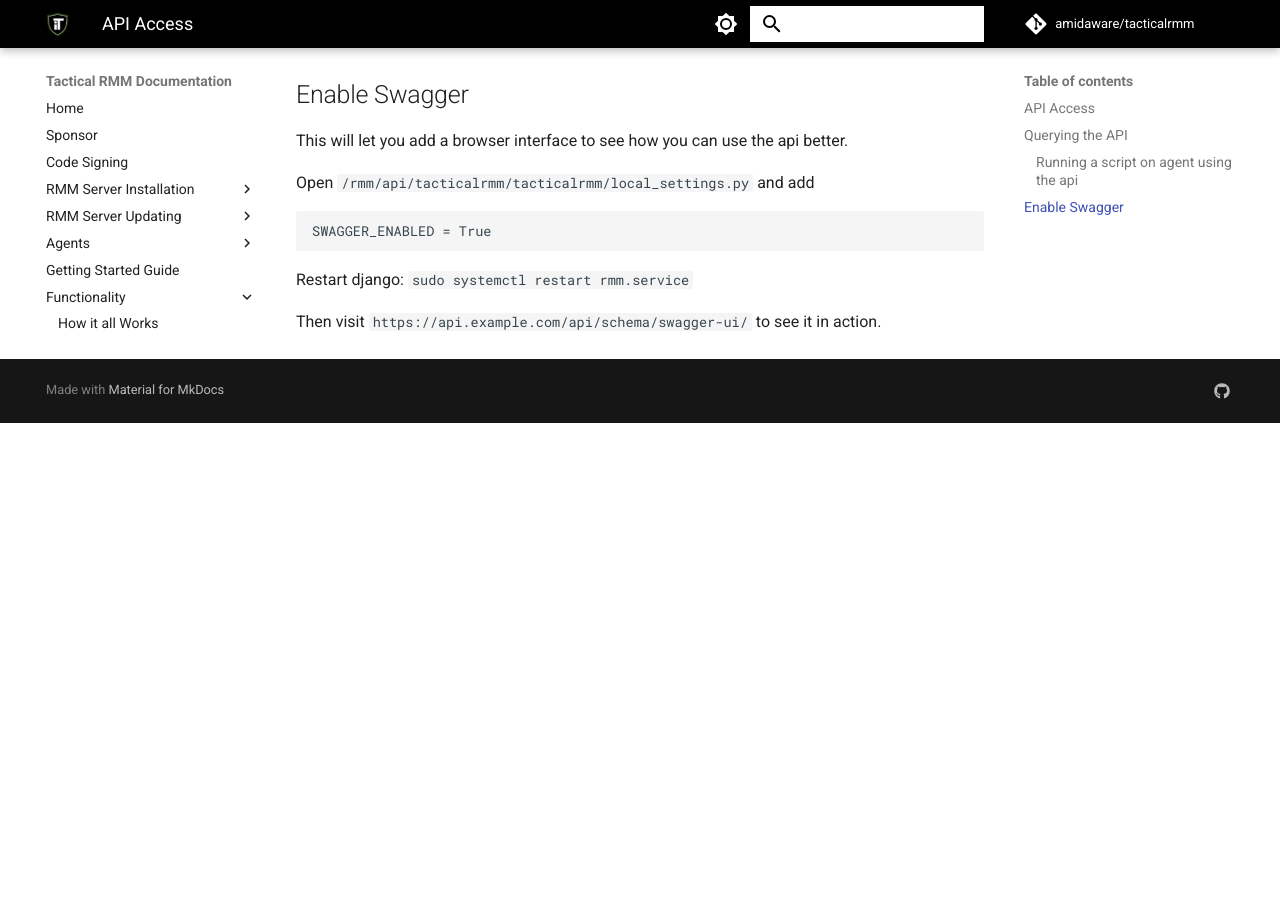
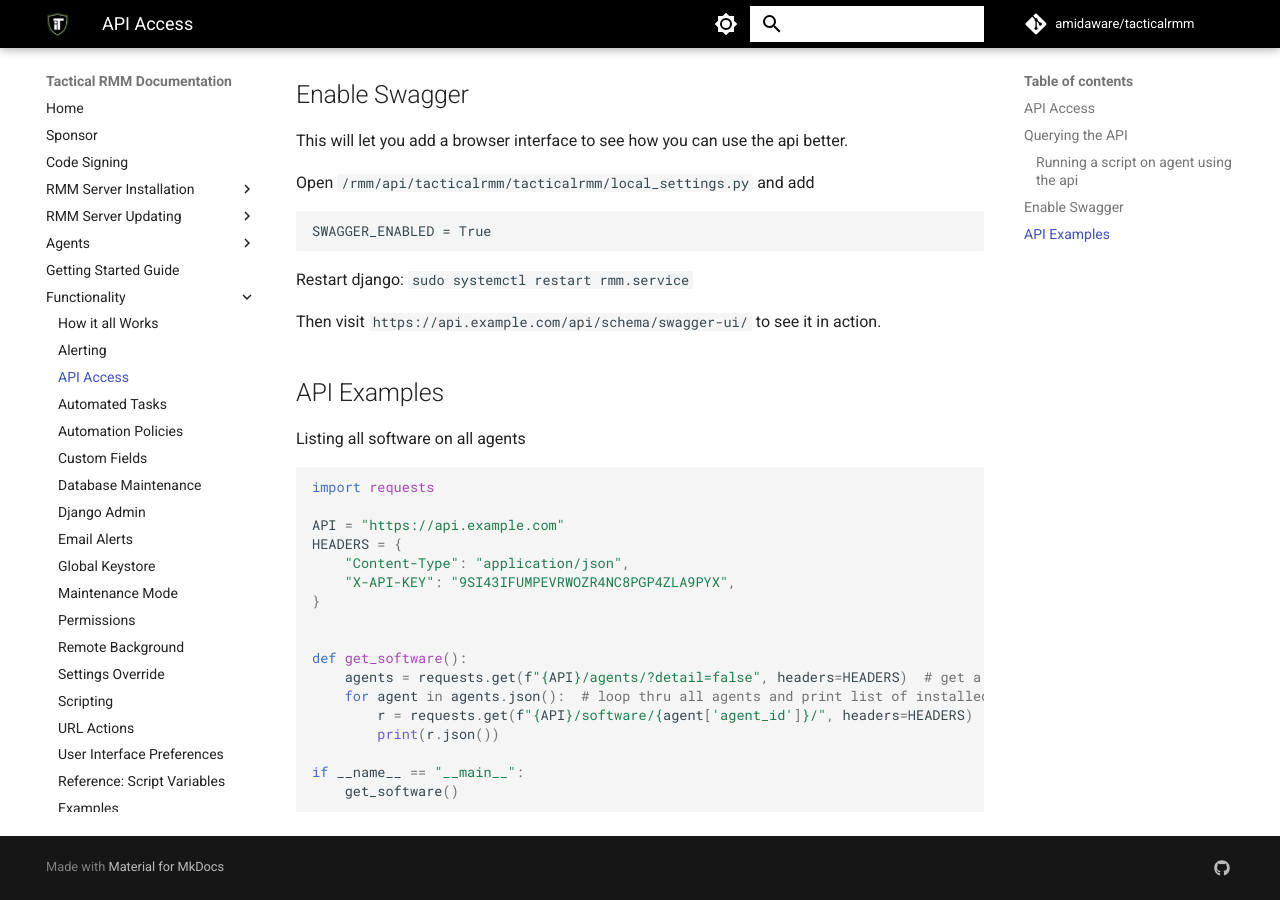
Before and after one commit to amidaware/trmm-docs, an MkDocs documentation site: the page built from docs/functions/api.md, in a window 1280 px wide and 900 px high, scrolled down 1733 px. Built offline with MkDocs 1.6.1 and Material for MkDocs 9.7.7, drawn with Linux system fonts in a browser that asks for light colours; comment, search, counter and statistics services are not loaded; before the commit the page ends 2156 px from its top, so only the background shows below that.

Commit message:
api example and haproxy on pfsense update

````diff
--- a/docs/functions/api.md
+++ b/docs/functions/api.md
@@ -136,3 +136,27 @@
 Restart django: `sudo systemctl restart rmm.service`
 
 Then visit `https://api.example.com/api/schema/swagger-ui/` to see it in action.
+
+## API Examples
+
+Listing all software on all agents
+
+```python
+import requests
+
+API = "https://api.example.com"
+HEADERS = {
+    "Content-Type": "application/json",
+    "X-API-KEY": "9SI43IFUMPEVRWOZR4NC8PGP4ZLA9PYX",
+}
+
+
+def get_software():
+    agents = requests.get(f"{API}/agents/?detail=false", headers=HEADERS)  # get a list of all agents
+    for agent in agents.json():  # loop thru all agents and print list of installed software
+        r = requests.get(f"{API}/software/{agent['agent_id']}/", headers=HEADERS)
+        print(r.json())
+
+if __name__ == "__main__":
+    get_software()
+```
````
Also changed, not shown: docs/unsupported_proxies.md (+1 -1 lines).
